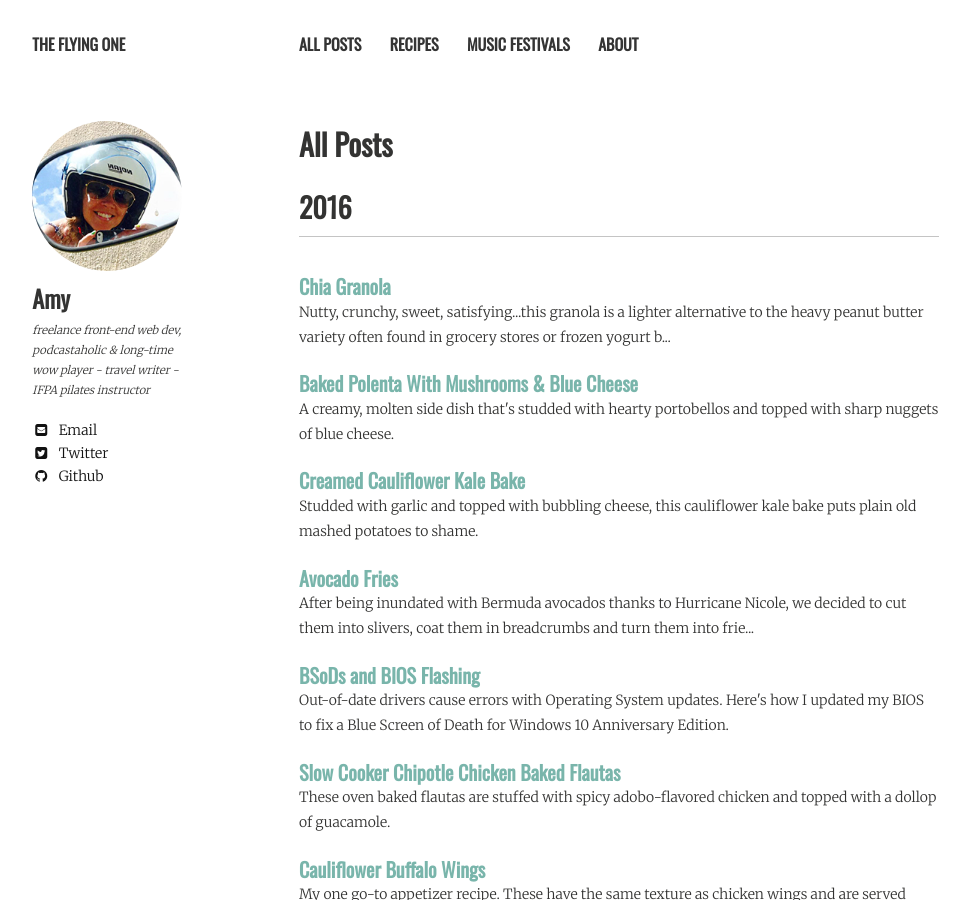
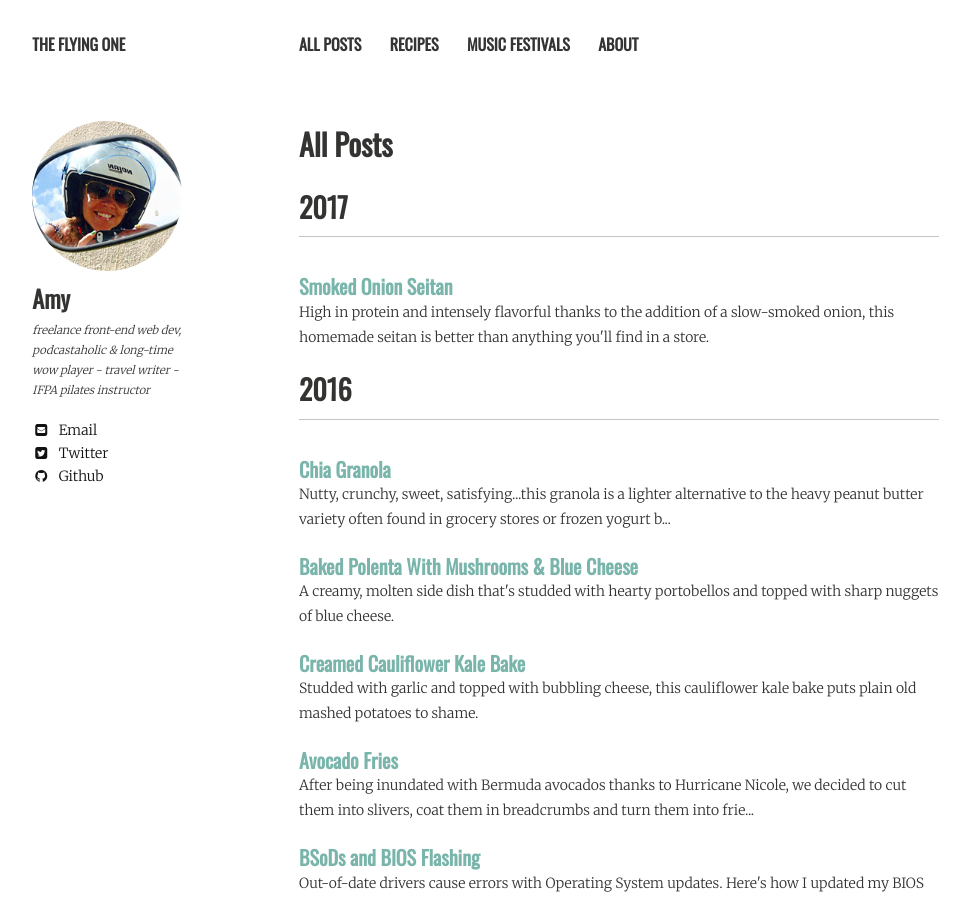
Before and after one commit to amypeniston/blog, a Jekyll site: the page built from posts/index.md, in a window 1280 px wide and 900 px high. Shown: the whole window, without its empty margins (21-990 px from the left). Built offline with Jekyll 4.4.1, drawn with Linux system fonts in a browser that asks for light colours; nearby versions of some CDN libraries; part of the change alters nothing that is shown.

Commit message:
Add Smoked Onion Seitan recipe

```diff
--- /dev/null
+++ b/_posts/2017-01-03-smoked-onion-seitan.markdown
@@ -0,0 +1,49 @@
+---
+layout: post
+title: "Smoked Onion Seitan"
+modified:
+categories:
+excerpt: High in protein and intensely flavorful thanks to the addition of a slow-smoked onion, this homemade seitan is better than anything you'll find in a store.
+tags: []
+image:
+  feature:
+date: 2017-01-03T14:24:07-04:00
+---
+
+*High in protein and intensely flavorful thanks to the addition of a slow-smoked onion, this homemade seitan is better than anything you'll find in a store.*
+
+## Seitan Ingredients
+
+> 1 cup vital wheat gluten
+> 3 tablespoons nutritional yeast
+> 1-2 tablespoons garlic powder
+> 1 tablespoon onion powder
+> 2 teaspoons red pepper flakes
+> 1 onion, slow-smoked on the BBQ and puréed or 1/2 cup vegetable broth
+> 1 teaspoon liquid aminos or soy sauce
+
+* You may need to add a bit more liquid to make the dough come together. You can either use more vegetable broth or water.
+
+## Broth ingredients
+
+You have two options for broth. One uses bouillon cubes, the other broth.
+
+**Option 1**
+
+> 4 vegetable bouillon cubes
+> 8 cups boiling water
+> 1/4 cup liquid aminos or soy sauce
+
+**Option 2**
+
+> 4 cups vegetable broth
+> 4 cups boiling water
+> 1/4 cup liquid aminos or soy sauce
+
+* Combine broth ingredients in a large pot and bring to a boil.
+* In a large bowl, whisk together vital wheat gluten, nutritional yeast, garlic powder, onion powder and red pepper flakes. Add in onion (or vegetable broth) and liquid aminos and stir with a wooden spoon until all dry ingredient incorporated. The dough will look odd and be strangely spongy/rubbery. Knead for 5-10 minutes or until you can't take it any more.
+* Turn dough blob out onto counter and cut into pieces. Two options here, keeping in mind that the pieces will expand when boiled. Big 2-3 inch hunks will be more like "steaks" or "burgers" whereas 1 inch hunks will be more like "meatballs". Chop as desired.
+* Your broth should be boiling by now. Carefully lower seitan pieces into the broth and bring back to a boil. Then cover, reduce heat and simmer for about an hour.
+* Store seitan in an airtight container in the fridge, covered with the broth. The broth also makes a great soup base and will make your house smell amazing.
+
+*Recipe makes about 1 pound of seitan.*
--- a/recipes/index.md
+++ b/recipes/index.md
@@ -98,6 +98,7 @@ image:
 * [Avocado Fries](/avocado-fries/)
 * [Creamed Cauliflower Kale Bake](/creamed-cauliflower-kale-bake/)
 * [Baked Polenta With Mushrooms & Blue Cheese](/baked-polenta-with-mushrooms-and-blue-cheese/)
+* [Smoked Onion Seitan](/smoked-onion-seitan/)
 
 #### Fundamentals
 * [Graham Cracker Crust](/graham-cracker-crust/)
```
